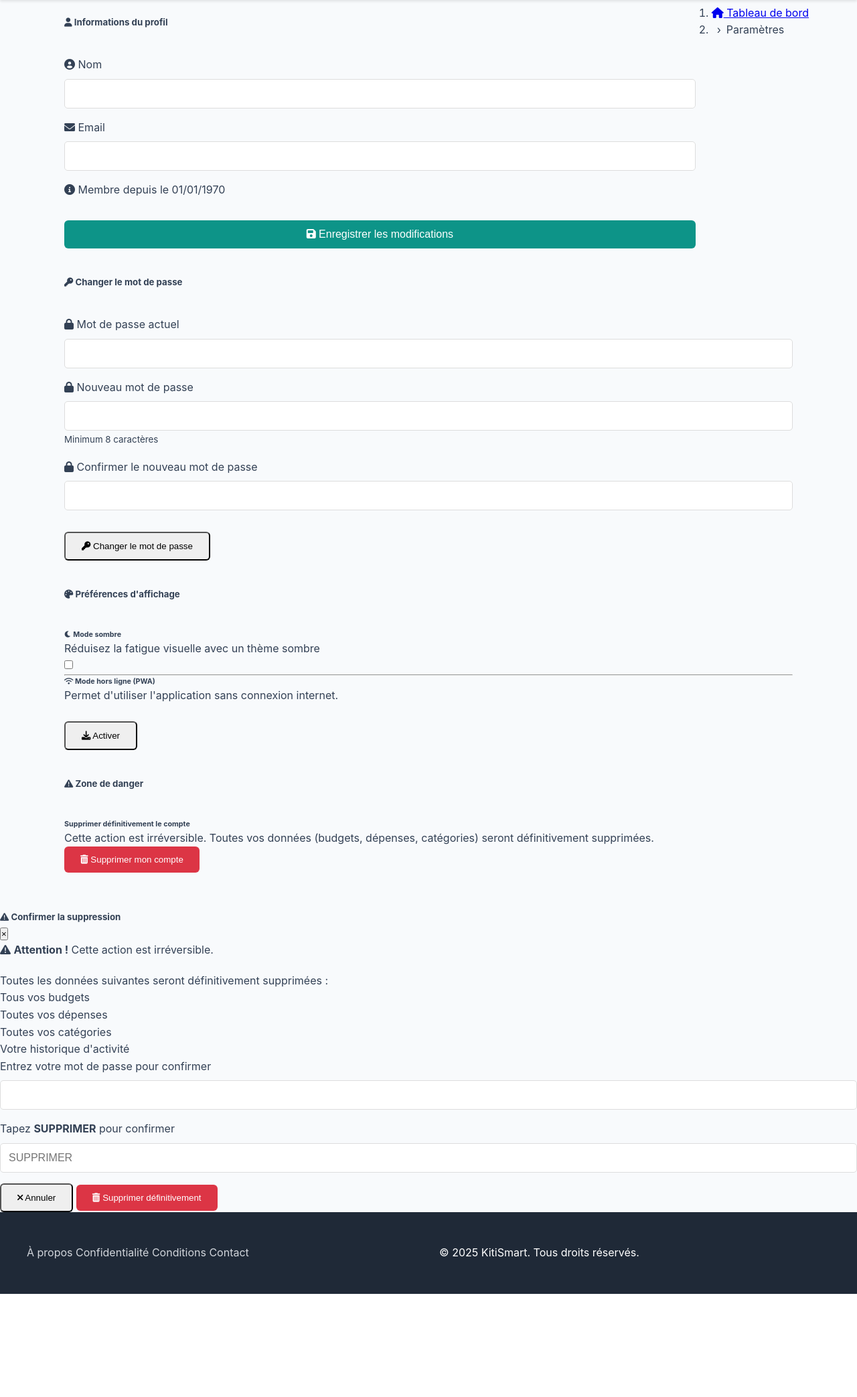
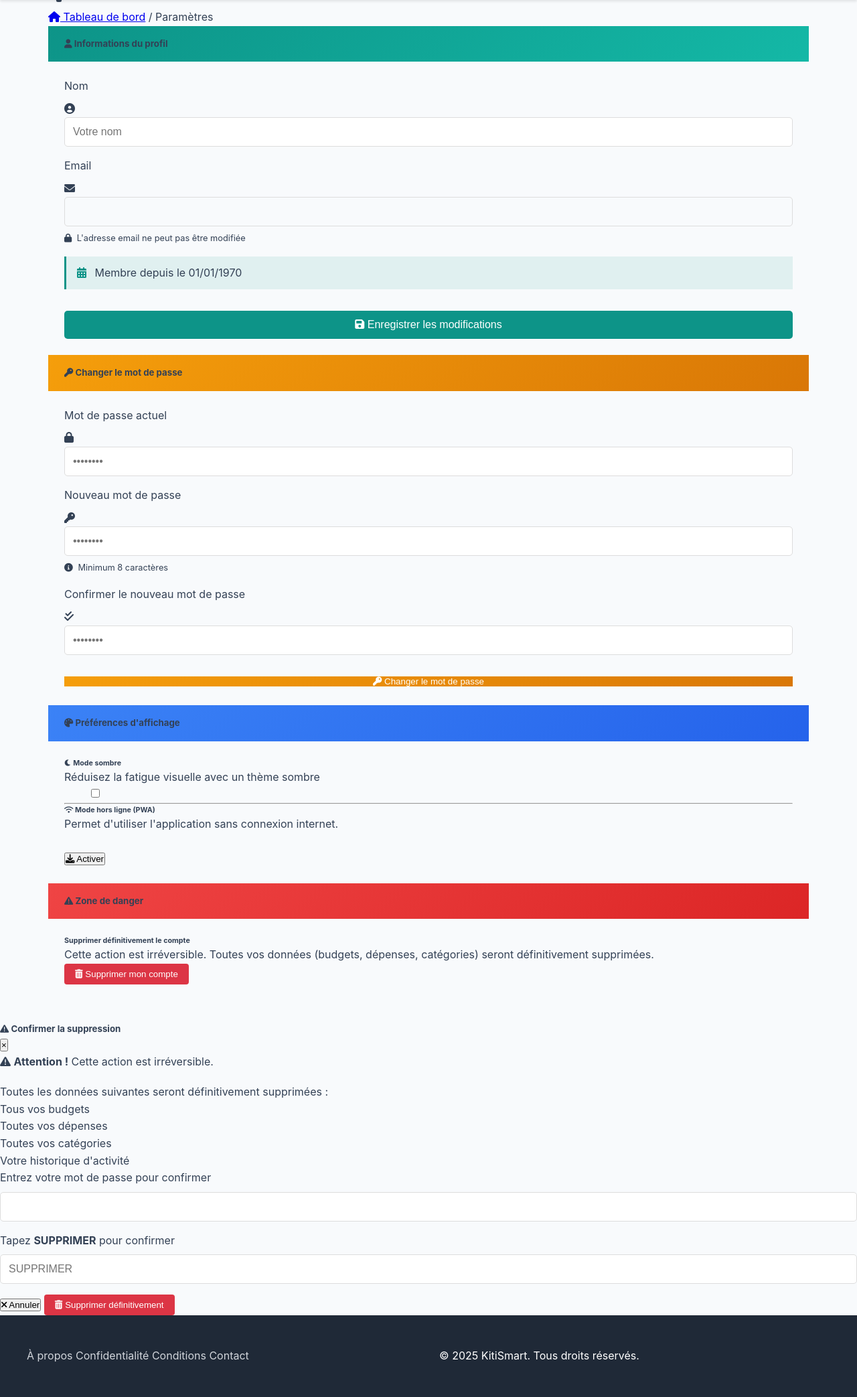
Before and after one commit to merek7/kitismart, a PHP site: template app/views/dashboard/settings.php in a window 1280 px wide. Shown: the part 70-2156 px from the top of the page at 67% size. Before the commit the page ends 2002 px from the top, so only its background shows below. Run offline with PHP 8.4, Linux system fonts and the light colour scheme; the template is opened without the code that fills it, so the values that code supplies are empty.

Commit message:
fix: Improve settings page UX and fix dashboard progress bar
- Disable email modification in settings page (readonly)
- Update settings page to use consistent input-group styling with icons
- Add modern gradient headers and improved form layout
- Fix dashboard progress bar animation (was stuck at 0%)
- Add stat cards bounce animation on page load
- Improve dark mode support for settings page

```diff
--- a/app/views/dashboard/settings.php
+++ b/app/views/dashboard/settings.php
@@ -1,19 +1,12 @@
 <div class="content-wrapper">
-    <section class="content-header">
-        <div class="container-fluid">
-            <div class="row">
-                <div class="col-md-6">
+    <div class="page-header">
         <h1><i class="fas fa-cog"></i> Paramètres</h1>
-                </div>
-                <div class="col-md-6">
-                    <ol class="breadcrumb">
-                        <li class="breadcrumb-item"><a href="/dashboard"><i class="fas fa-home"></i> Tableau de bord</a></li>
-                        <li class="breadcrumb-item active">Paramètres</li>
-                    </ol>
+        <div class="breadcrumb">
+            <a href="/dashboard"><i class="fas fa-home"></i> Tableau de bord</a>
+            <span>/</span>
+            <span>Paramètres</span>
         </div>
     </div>
-        </div>
-    </section>
 
     <section class="content">
         <div class="container">
@@ -49,20 +42,34 @@
                                 <input type="hidden" name="csrf_token" value="<?= htmlspecialchars($csrf_token) ?>">
 
                                 <div class="form-group">
-                                    <label for="nom"><i class="fas fa-user-circle"></i> Nom</label>
+                                    <label for="nom">Nom</label>
+                                    <div class="input-group">
+                                        <div class="input-group-prepend">
+                                            <span class="input-group-text"><i class="fas fa-user-circle"></i></span>
+                                        </div>
                                         <input type="text" class="form-control" id="nom" name="nom"
-                                           value="<?= htmlspecialchars($user->nom) ?>" required>
+                                               value="<?= htmlspecialchars($user->nom) ?>" required
+                                               placeholder="Votre nom">
+                                    </div>
                                 </div>
 
                                 <div class="form-group">
-                                    <label for="email"><i class="fas fa-envelope"></i> Email</label>
-                                    <input type="email" class="form-control" id="email" name="email"
-                                           value="<?= htmlspecialchars($user->email) ?>" required>
+                                    <label for="email">Email</label>
+                                    <div class="input-group">
+                                        <div class="input-group-prepend">
+                                            <span class="input-group-text"><i class="fas fa-envelope"></i></span>
+                                        </div>
+                                        <input type="email" class="form-control email-readonly" id="email" name="email"
+                                               value="<?= htmlspecialchars($user->email) ?>" readonly disabled>
+                                    </div>
+                                    <small class="form-text text-muted">
+                                        <i class="fas fa-lock"></i> L'adresse email ne peut pas être modifiée
+                                    </small>
                                 </div>
 
                                 <div class="form-group mb-0">
-                                    <p class="text-muted small">
-                                        <i class="fas fa-info-circle"></i>
+                                    <p class="text-muted small member-since">
+                                        <i class="fas fa-calendar-alt"></i>
                                         Membre depuis le <?= date('d/m/Y', strtotime($user->created_at)) ?>
                                     </p>
                                 </div>
@@ -86,22 +93,39 @@
                                 <input type="hidden" name="csrf_token" value="<?= htmlspecialchars($csrf_token) ?>">
 
                                 <div class="form-group">
-                                    <label for="current_password"><i class="fas fa-lock"></i> Mot de passe actuel</label>
+                                    <label for="current_password">Mot de passe actuel</label>
+                                    <div class="input-group">
+                                        <div class="input-group-prepend">
+                                            <span class="input-group-text"><i class="fas fa-lock"></i></span>
+                                        </div>
                                         <input type="password" class="form-control" id="current_password"
-                                           name="current_password" required>
+                                               name="current_password" required placeholder="••••••••">
+                                    </div>
                                 </div>
 
                                 <div class="form-group">
-                                    <label for="new_password"><i class="fas fa-lock"></i> Nouveau mot de passe</label>
+                                    <label for="new_password">Nouveau mot de passe</label>
+                                    <div class="input-group">
+                                        <div class="input-group-prepend">
+                                            <span class="input-group-text"><i class="fas fa-key"></i></span>
+                                        </div>
                                         <input type="password" class="form-control" id="new_password"
-                                           name="new_password" required minlength="8">
-                                    <small class="form-text text-muted">Minimum 8 caractères</small>
+                                               name="new_password" required minlength="8" placeholder="••••••••">
+                                    </div>
+                                    <small class="form-text text-muted">
+                                        <i class="fas fa-info-circle"></i> Minimum 8 caractères
+                                    </small>
                                 </div>
 
                                 <div class="form-group">
-                                    <label for="confirm_password"><i class="fas fa-lock"></i> Confirmer le nouveau mot de passe</label>
+                                    <label for="confirm_password">Confirmer le nouveau mot de passe</label>
+                                    <div class="input-group">
+                                        <div class="input-group-prepend">
+                                            <span class="input-group-text"><i class="fas fa-check-double"></i></span>
+                                        </div>
                                         <input type="password" class="form-control" id="confirm_password"
-                                           name="confirm_password" required minlength="8">
+                                               name="confirm_password" required minlength="8" placeholder="••••••••">
+                                    </div>
                                 </div>
 
                                 <button type="submit" class="btn btn-warning btn-block">
@@ -237,9 +261,13 @@
 </div>
 
 <style>
+/* ================================
+   SETTINGS PAGE STYLES
+   ================================ */
 .card {
-    border-radius: 10px;
+    border-radius: var(--radius-md);
     overflow: hidden;
+    border: 1px solid var(--border-color);
 }
 
 .card-header {
@@ -247,61 +275,117 @@
     padding: 1rem 1.5rem;
 }
 
+.card-header.bg-primary {
+    background: linear-gradient(135deg, var(--primary-color), var(--secondary-color)) !important;
+}
+
+.card-header.bg-warning {
+    background: linear-gradient(135deg, #f59e0b, #d97706) !important;
+}
+
+.card-header.bg-info {
+    background: linear-gradient(135deg, #3b82f6, #2563eb) !important;
+}
+
+.card-header.bg-danger {
+    background: linear-gradient(135deg, #ef4444, #dc2626) !important;
+}
+
 .card-body {
     padding: 1.5rem;
 }
 
-.breadcrumb {
-    background: transparent;
-    padding: 0;
-    margin-bottom: 0;
-    float: right;
-}
-
-.breadcrumb-item + .breadcrumb-item::before {
-    content: "›";
-    padding: 0 0.5rem;
-}
-
 .alert {
-    border-radius: 8px;
+    border-radius: var(--radius-md);
     margin-bottom: 20px;
 }
 
-.form-control {
-    border-radius: 6px;
-    border: 1px solid #ddd;
-    padding: 0.75rem;
+/* Email readonly styling */
+.email-readonly {
+    background-color: #f8fafc !important;
+    color: var(--text-secondary) !important;
+    cursor: not-allowed;
 }
 
-.form-control:focus {
-    border-color: #007bff;
-    box-shadow: 0 0 0 0.2rem rgba(0,123,255,.25);
+.form-text {
+    font-size: 0.8rem;
+    margin-top: 0.5rem;
+    display: block;
 }
 
-.btn {
-    border-radius: 6px;
-    padding: 0.75rem 1.5rem;
-    font-weight: 500;
+.form-text i {
+    margin-right: 0.25rem;
+}
+
+.member-since {
+    background: rgba(13, 148, 136, 0.1);
+    padding: 0.75rem 1rem;
+    border-radius: var(--radius-md);
+    border-left: 3px solid var(--primary-color);
+}
+
+.member-since i {
+    margin-right: 0.5rem;
+    color: var(--primary-color);
 }
 
 .btn-block {
+    width: 100%;
     margin-top: 1rem;
 }
 
-.modal-content {
-    border-radius: 10px;
+.btn-warning {
+    background: linear-gradient(135deg, #f59e0b, #d97706);
+    border: none;
+    color: white;
 }
 
-.content-header h1 {
-    font-size: 28px;
-    font-weight: 600;
-    color: #333;
+.btn-warning:hover {
+    background: linear-gradient(135deg, #d97706, #b45309);
+    transform: translateY(-2px);
+    box-shadow: 0 4px 12px rgba(245, 158, 11, 0.3);
+}
+
+.modal-content {
+    border-radius: var(--radius-md);
 }
 
 .custom-control-input:checked ~ .custom-control-label::before {
     background-color: var(--primary-color);
     border-color: var(--primary-color);
+}
+
+/* Custom Switch Styling */
+.custom-switch {
+    padding-left: 2.5rem;
+}
+
+.custom-switch .custom-control-label::before {
+    left: -2.5rem;
+    width: 2.5rem;
+    border-radius: 1.25rem;
+    background-color: #e5e7eb;
+    border: none;
+    transition: all 0.3s ease;
+}
+
+.custom-switch .custom-control-label::after {
+    top: calc(0.25rem + 2px);
+    left: calc(-2.5rem + 2px);
+    width: calc(1.25rem - 4px);
+    height: calc(1.25rem - 4px);
+    background-color: white;
+    border-radius: 50%;
+    transition: all 0.3s ease;
+    box-shadow: 0 2px 4px rgba(0,0,0,0.2);
+}
+
+.custom-switch .custom-control-input:checked ~ .custom-control-label::before {
+    background-color: var(--primary-color);
+}
+
+.custom-switch .custom-control-input:checked ~ .custom-control-label::after {
+    transform: translateX(1.25rem);
 }
 
 /* PWA Status Indicator */
@@ -332,6 +416,31 @@
 [data-theme="dark"] .pwa-status.inactive {
     background: #7f1d1d;
     color: #fca5a5;
+}
+
+/* Dark mode support */
+[data-theme="dark"] .card {
+    background-color: var(--bg-card);
+    border-color: var(--border-color);
+}
+
+[data-theme="dark"] .email-readonly {
+    background-color: #374151 !important;
+}
+
+[data-theme="dark"] .member-since {
+    background: rgba(20, 184, 166, 0.15);
+}
+
+/* Responsive */
+@media (max-width: 768px) {
+    .row {
+        flex-direction: column;
+    }
+
+    .col-md-6 {
+        width: 100%;
+    }
 }
 </style>
 
```
Also changed, not shown: public/assets/js/dashboard/charts.js. Lines whose indentation alone changed are shown as unchanged.
